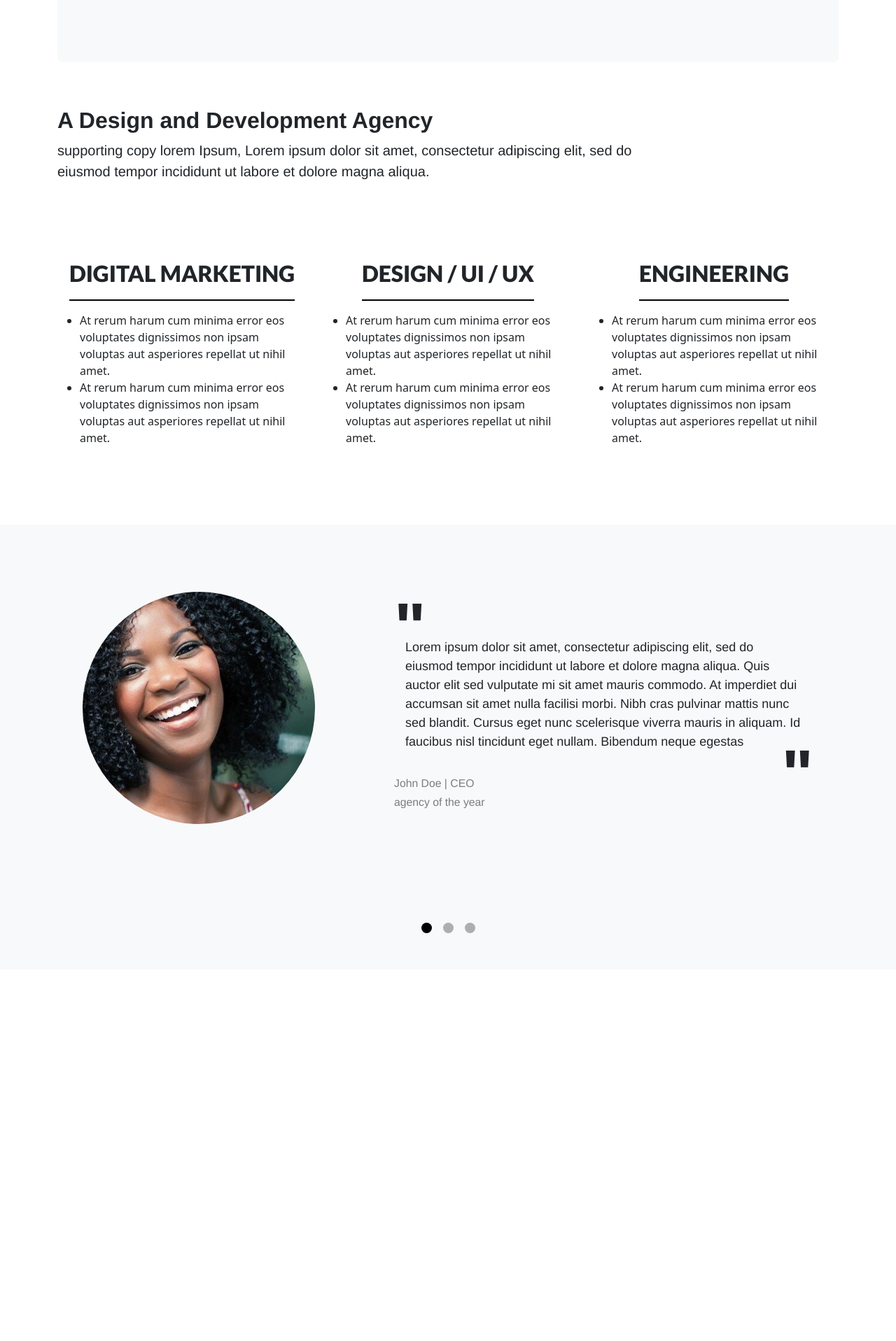
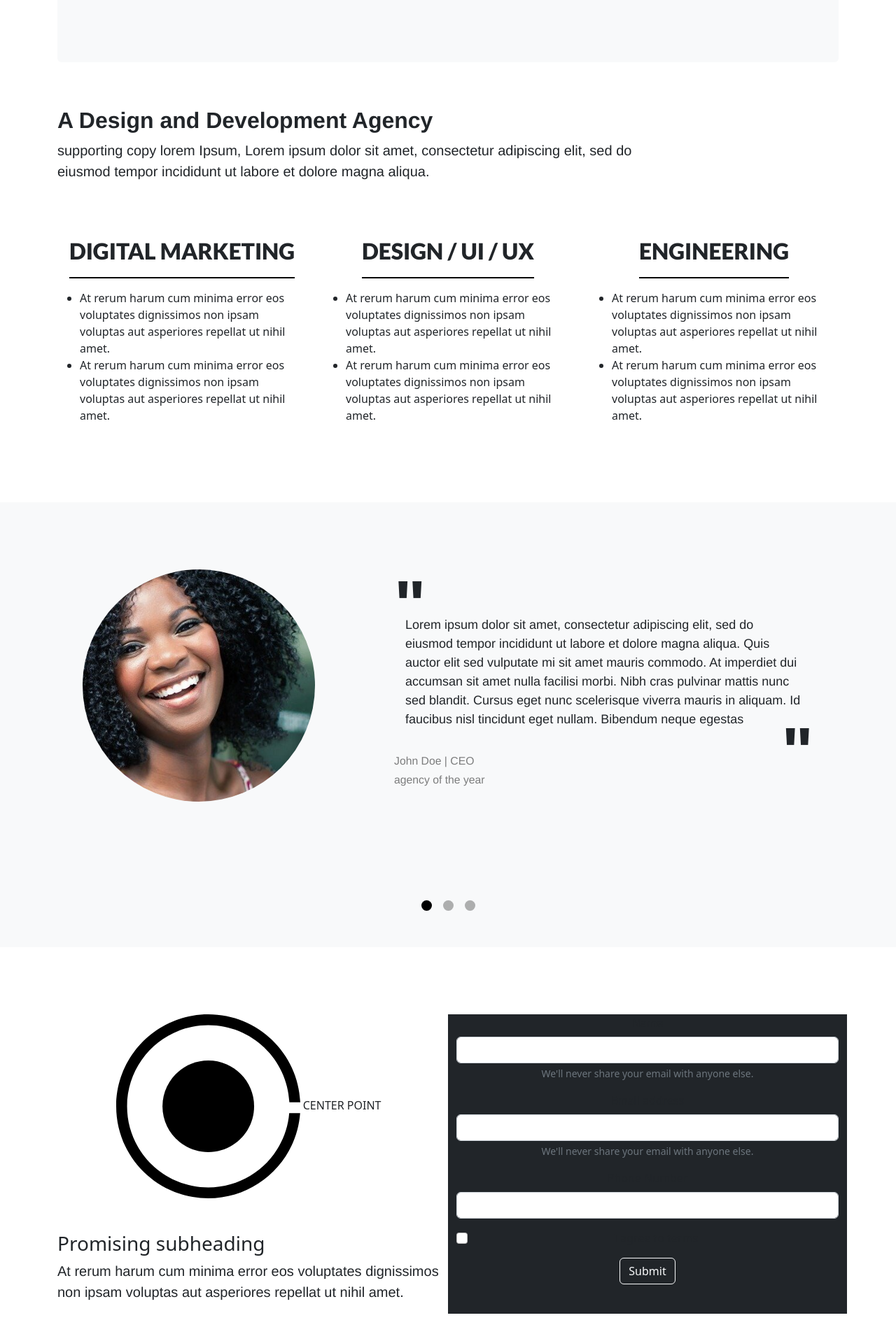
Before and after one commit to chips-ahoy-developement/landing-page, a React (Create React App) app: page / in a window 1280 px wide. Shown: the part 395-2312 px from the top of the page at 70% size. Before the commit the page ends 1829 px from the top, so only its background shows below. Built offline with nearby package versions, Linux system fonts and the light colour scheme.

Commit message:
added form section

```diff
--- a/src/App.js
+++ b/src/App.js
@@ -1,8 +1,8 @@
 import "./App.scss";
-// import Form from "./components/form/Form";
+import Form from "./components/form/Form";
 import Jumbotron from "./components/jumbotron/Jumbotron";
 import Navigation from "./components/navigation/Navigation";
-
+import icon from "./assets/icon.svg"
 import CarouselSlider from "./components/carousel/Carousel";
 function App() {
   return (
@@ -31,7 +31,7 @@ function App() {
             </p>
           </div>
 
-          <div className="col-sm-12 col-md-4 mt-5 mb-5">
+          <div className="col-sm-12 col-md-4 mt-3 mb-5">
             <p className="subheader">
               DIGITAL MARKETING <span className="underline mt-3 mb-3"></span>
             </p>
@@ -47,7 +47,7 @@ function App() {
               </li>
             </ul>
           </div>
-          <div className="col-sm-12 col-md-4 mt-5 ">
+          <div className="col-sm-12 col-md-4 mt-3 ">
             <p className="subheader">
               DESIGN / UI / UX <span className="underline mt-3 mb-3"></span>
             </p>
@@ -63,7 +63,7 @@ function App() {
               </li>
             </ul>
           </div>
-          <div className="col-sm-12 col-md-4 mt-5 ">
+          <div className="col-sm-12 col-md-4 mt-3 ">
             <p className="subheader">
               ENGINEERING <span className="underline mt-3 mb-3"></span>
             </p>
@@ -84,7 +84,18 @@ function App() {
       </div>
       <div className="container-fluid bg-light">
         <CarouselSlider></CarouselSlider>
+      </div>
+
+      <div className="container">
+        <div className="row">
+        <div className="col-6 mt-5 mb-5"><img src={icon} width={263} height={263}/>&nbsp;<span>CENTER POINT</span>
+        <h3 className="mt-5 text-start">Promising subheading</h3>
+        <p className="text-start">At rerum harum cum minima error eos voluptates dignissimos non
+                ipsam voluptas aut asperiores repellat ut nihil amet.</p></div>
+
+        <div className="col-6 bg-dark mt-5 mb-5"><Form></Form></div>
         </div>
+      </div>
     </div>
   );
 }
--- a/src/components/form/Form.js
+++ b/src/components/form/Form.js
@@ -51,7 +51,7 @@ const Form = () => {
           I agree to terms
         </label>
       </div>
-      <button type="submit" className="btn btn-primary">
+      <button type="submit" className="btn btn-outline-light">
         Submit
       </button>
     </form>
```
Also changed, not shown: src/assets/icon.svg.
